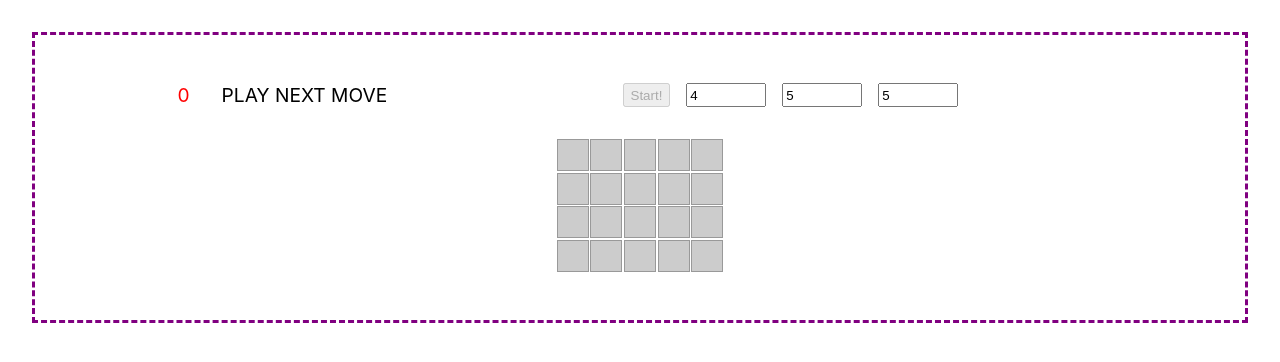
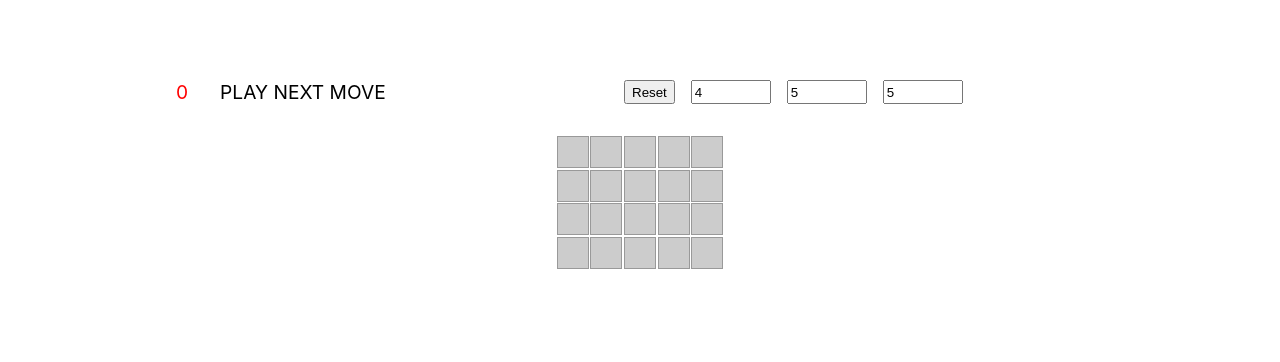
Before and after one commit to BriptimusPrimus/my-app-sample1, a React (Create React App) app: page / in a window 1280 px wide. Shown: the top 362 px of the page. Built offline with nearby package versions, Linux system fonts and the light colour scheme.

Commit message:
Support Reset

```diff
--- a/src/components/Main.css
+++ b/src/components/Main.css
@@ -8,7 +8,6 @@ main {
 }
 
 .game {
-    border: 3px dashed purple;
     padding: 3rem;
 
     display: flex;
@@ -20,14 +19,12 @@ main {
     display: flex;
     flex-direction: column;
     gap: 0.1rem;
-    /* border: 2px dashed blue; */
 }
 
 .row {
     display: flex;
     justify-content: center;
     gap: 0.1rem;
-    /* border: 2px dashed red; */
 }
 
 .cell {
@@ -62,7 +59,6 @@ main {
     width: 15rem;
     display: flex;
     gap: 2rem;
-    /* border: 2px dashed green; */
 }
 
 .controls__display p {
@@ -78,7 +74,6 @@ main {
     width: 30rem;
     display: flex;
     gap: 1rem;
-    /* border: 2px dashed green;     */
 }
 
 .controls__input input {
--- a/src/components/Main.js
+++ b/src/components/Main.js
@@ -99,10 +99,10 @@ function Controls({
             </div>
             <div className='controls__input'>
                 <button
-                    disabled={!gameOver}
                     onClick={handleStart}
                 >
-                    Start!</button>
+                    {gameOver ? 'Start!' : 'Reset'}
+                </button>
                 <input
                     type="number"
                     id='height_textbox'
```
